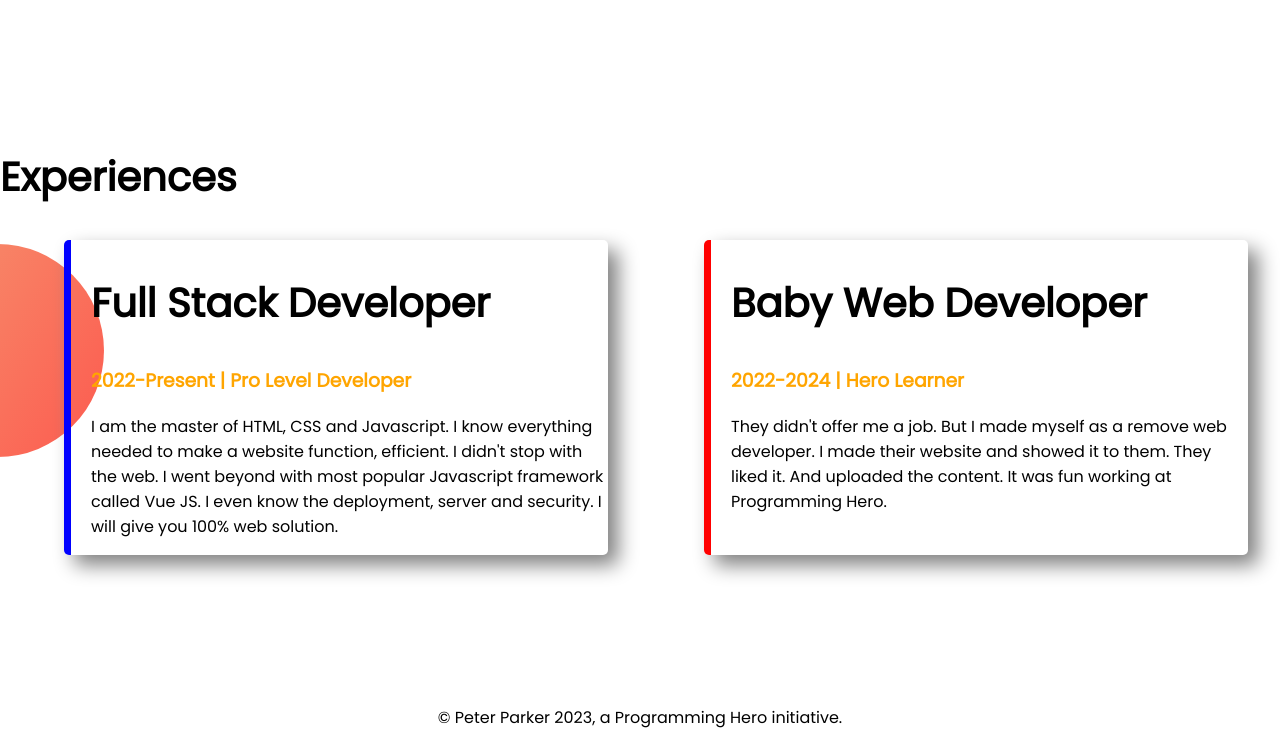
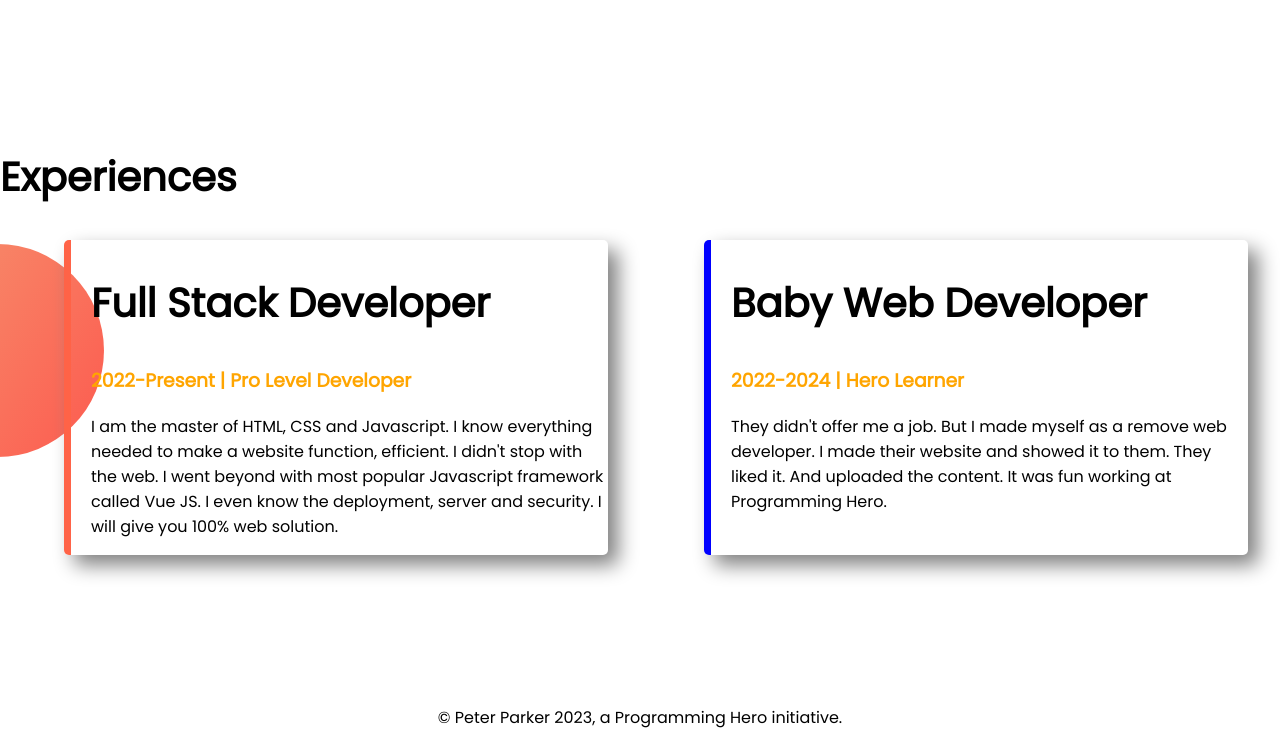
Before and after one commit to itskawsarjamil/developer-portfolio, a plain HTML site: page index.html in a window 1280 px wide. Shown: the part 1081-1827 px from the top of the page. Drawn offline with Linux system fonts and the light colour scheme.

Commit message:
complete project

```diff
--- a/style.css
+++ b/style.css
@@ -68,10 +68,10 @@ h2{
     background-position: left;
 }
 .full-box{
-    border-left: 7px solid blue;
+    border-left: 7px solid tomato;
 }
 .baby-box{
-    border-left: 7px solid red;
+    border-left: 7px solid blue;
 }
 footer p{
     text-align: center;
```
